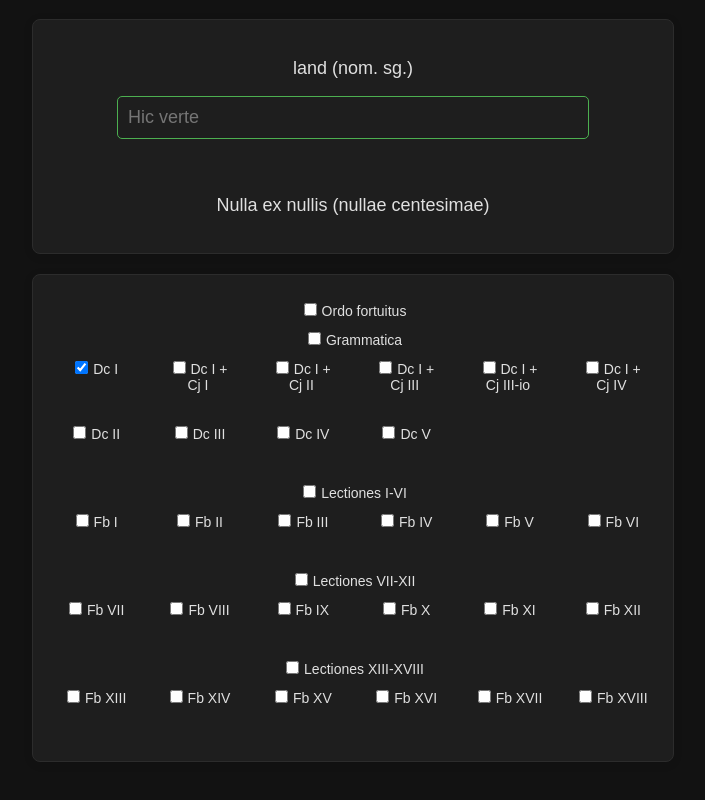
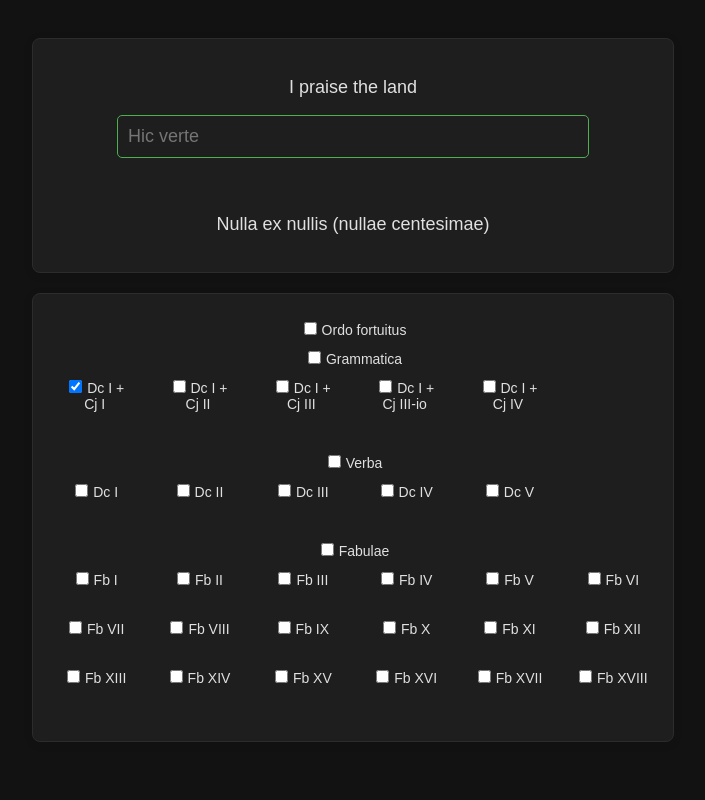
Before and after one commit to evectant/verto, a plain HTML site: page index.html in a window 1280 px wide. Shown: the whole page, without its empty margins (287-992 px from the left). Drawn offline with Linux system fonts and the light colour scheme.

Commit message:
Reorganize sections

```diff
--- a/index.html
+++ b/index.html
@@ -20,16 +20,23 @@
 <div class="settings-container">
     <label><input type="checkbox" id="randomizeCheckbox">Ordo fortuitus</label>
 
-    <div class="section-group" id="group101">
-        <label><input type="checkbox" class="group-checkbox" data-group="group101">Grammatica</label>
+    <div class="section-group" id="groupGrammatica">
+        <label><input type="checkbox" class="group-checkbox" data-group="groupGrammatica">Grammatica</label>
 
         <div class="section-checkboxes">
-            <label><input type="checkbox" class="section-checkbox" value="declension1" checked>Dc I</label>
-            <label><input type="checkbox" class="section-checkbox" value="declension1conj1">Dc I + Cj I</label>
+            <label><input type="checkbox" class="section-checkbox" value="declension1conj1" checked>Dc I + Cj I</label>
             <label><input type="checkbox" class="section-checkbox" value="declension1conj2">Dc I + Cj II</label>
             <label><input type="checkbox" class="section-checkbox" value="declension1conj3">Dc I + Cj III</label>
             <label><input type="checkbox" class="section-checkbox" value="declension1conj3io">Dc I + Cj III-io</label>
             <label><input type="checkbox" class="section-checkbox" value="declension1conj4">Dc I + Cj IV</label>
+        </div>
+    </div>
+
+    <div class="section-group" id="groupVerba">
+        <label><input type="checkbox" class="group-checkbox" data-group="groupVerba">Verba</label>
+
+        <div class="section-checkboxes">
+            <label><input type="checkbox" class="section-checkbox" value="declension1">Dc I</label>
             <label><input type="checkbox" class="section-checkbox" value="declension2">Dc II</label>
             <label><input type="checkbox" class="section-checkbox" value="declension3">Dc III</label>
             <label><input type="checkbox" class="section-checkbox" value="declension4">Dc IV</label>
@@ -37,8 +44,8 @@
         </div>
     </div>
 
-    <div class="section-group" id="group1">
-        <label><input type="checkbox" class="group-checkbox" data-group="group1">Lectiones I-VI</label>
+    <div class="section-group" id="groupFabulae">
+        <label><input type="checkbox" class="group-checkbox" data-group="groupFabulae">Fabulae</label>
 
         <div class="section-checkboxes">
             <label><input type="checkbox" class="section-checkbox" value="story1">Fb I</label>
@@ -47,26 +54,12 @@
             <label><input type="checkbox" class="section-checkbox" value="story4">Fb IV</label>
             <label><input type="checkbox" class="section-checkbox" value="story5">Fb V</label>
             <label><input type="checkbox" class="section-checkbox" value="story6">Fb VI</label>
-        </div>
-    </div>
-
-    <div class="section-group" id="group2">
-        <label><input type="checkbox" class="group-checkbox" data-group="group2">Lectiones VII-XII</label>
-
-        <div class="section-checkboxes">
             <label><input type="checkbox" class="section-checkbox" value="story7">Fb VII</label>
             <label><input type="checkbox" class="section-checkbox" value="story8">Fb VIII</label>
             <label><input type="checkbox" class="section-checkbox" value="story9">Fb IX</label>
             <label><input type="checkbox" class="section-checkbox" value="story10">Fb X</label>
             <label><input type="checkbox" class="section-checkbox" value="story11">Fb XI</label>
             <label><input type="checkbox" class="section-checkbox" value="story12">Fb XII</label>
-        </div>
-    </div>
-
-    <div class="section-group" id="group3">
-        <label><input type="checkbox" class="group-checkbox" data-group="group3">Lectiones XIII-XVIII</label>
-
-        <div class="section-checkboxes">
             <label><input type="checkbox" class="section-checkbox" value="story13">Fb XIII</label>
             <label><input type="checkbox" class="section-checkbox" value="story14">Fb XIV</label>
             <label><input type="checkbox" class="section-checkbox" value="story15">Fb XV</label>
```
